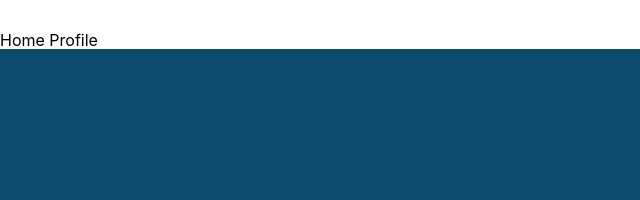
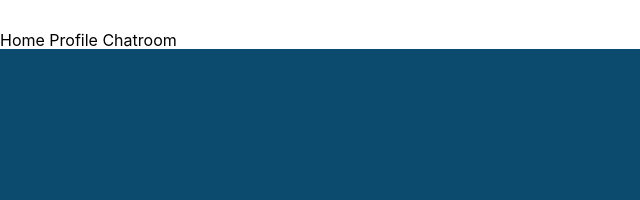
Before and after one commit to tsiau/hyper-texters-project1, a plain HTML site: page index.html in a window 1280 px wide. Shown: the part 340-540 px from the top of the page, 0-640 px from the left. Drawn offline with nearby package versions, Linux system fonts and the light colour scheme.

Commit message:
Add chatroom link in nav.

```diff
--- a/index.html
+++ b/index.html
@@ -8,8 +8,6 @@
     <link rel="stylesheet" href="./assets/style/reset.css">
     <link rel="stylesheet" href="https://cdn.tailwindcss.com">
     <link rel="stylesheet" href="./assets/style/style.css">
-</head>
-
     <header class="nav">
         <div class="nav-container">
             <div class="nav-logo">
@@ -18,9 +16,12 @@
             <div class="nav-links">
                 <a href="/home.html" class="nav-link">Home</a>
                 <a href="/profile.html" class="nav-link">Profile</a>
+                <a href="/chatroom.html" class="nav-link">Chatroom</a>
             </div>
         </div>
     </header>
+</head>
+
 <body>
 
 <div id="signup" class="flex justify-center items-center h-screen bg-sky-900">
```
Lines whose indentation alone changed are shown as unchanged.
